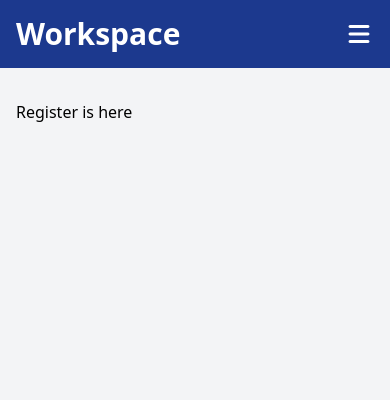
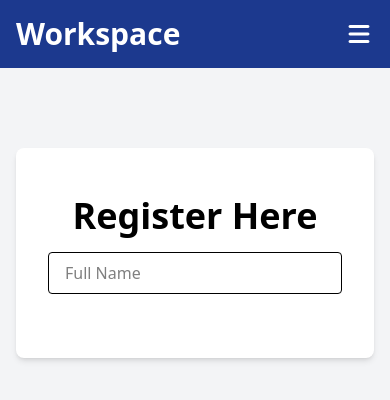
Before and after one commit to Chriswilliams231/Workspace, a Laravel app: page /register in a window 390 px wide. Shown: the top 400 px of the page. Run offline with Laravel 12, Linux system fonts and the light colour scheme; style sheets or scripts are compiled from the project's sources; parts of the project's set-up code (start-up, migrations or seed data) failed here and were passed over; some libraries are stand-ins or nearby versions.

Commit message:
updating login/register pages and login pages

```diff
--- a/resources/views/auth/login.blade.php
+++ b/resources/views/auth/login.blade.php
@@ -1,3 +1,5 @@
 <x-layout>
-    <h1>Login Here</h1>
+    <div class="bg-white rounded-lg shadow-md w-full md:mx-width-xl mx-auto mt-12 p-8 py-12">
+        <h2 class="text-4xl text-center font-bold mb-4">Login Here</h2>
+    </div>
 </x-layout>
--- a/resources/views/auth/register.blade.php
+++ b/resources/views/auth/register.blade.php
@@ -1,3 +1,9 @@
 <x-layout>
-    <h1>Register is here</h1>
+    <div class="bg-white rounded-lg shadow-md w-full md:mx-width-xl mx-auto mt-12 p-8 py-12">
+        <h2 class="text-4xl text-center font-bold mb-4">Register Here</h2>
+        <form action="{{ route('register.store') }}" method="post">
+            @csrf
+            <x-inputs.text id="name" name="name" placeholder="Full Name" />
+        </form>
+    </div>
 </x-layout>
```
